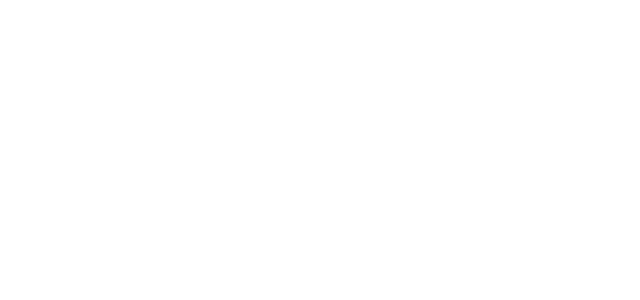
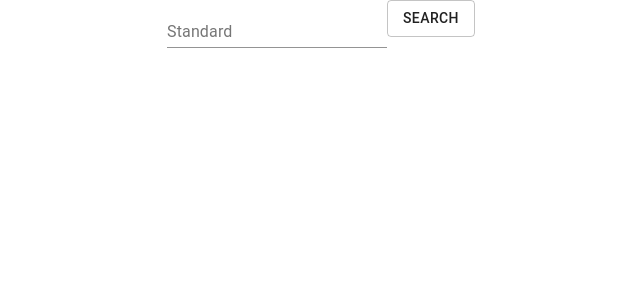
Before and after one commit to Abirnadav/YoutubePlayList, a React (Create React App) app: page / in a window 1280 px wide. Shown: the top 300 px of the page, without its empty margins (89-729 px from the left). Built offline with nearby package versions, Linux system fonts and the light colour scheme.

Commit message:
Even more changes

```diff
--- a/src/App.css
+++ b/src/App.css
@@ -1,8 +1,21 @@
 .main-home {
-
+  grid-template-columns: 1fr 1fr 1fr 1fr 1fr;
+  grid-template-rows: auto;
+  grid-template-areas:
+    ". searcher searcher searcher ."
+    "videoList videoList . youtubeVideo youtubeVideo"
+    "videoList videoList . youtubeVideo youtubeVideo";
 }
 
-
+.video-list {
+  grid-area: videoList;
+}
+.searcher-form {
+  grid-area: searcher;
+}
+.youtube-video {
+  grid-area: youtubeVideo;
+}
 
  /* HELPERS */
 .grid {
--- a/src/cmps/Searcher.jsx
+++ b/src/cmps/Searcher.jsx
@@ -19,6 +19,7 @@
         noValidate
         autoComplete="off"
         onSubmit={(ev) => this.handleSubmit(ev)}
+        className="searcher-form"
       >
         <TextField
           placeholder="Search"
--- a/src/pages/Home.jsx
+++ b/src/pages/Home.jsx
@@ -1,6 +1,6 @@
 import React from 'react'
 import VideoList from '../cmps/VideoList'
-import VideoPreview from '../cmps/VideoPreview'
+import Searcher from '../cmps/Searcher'
 
 
 export class Home extends React.Component {
@@ -22,9 +22,9 @@
 
         return (
             <main className="main-home grid">
-
+                <Searcher />
                 <VideoList videos={videos} />
-
+                <aside className="youtube-video"></aside>
             </main>
         )
     }
```
